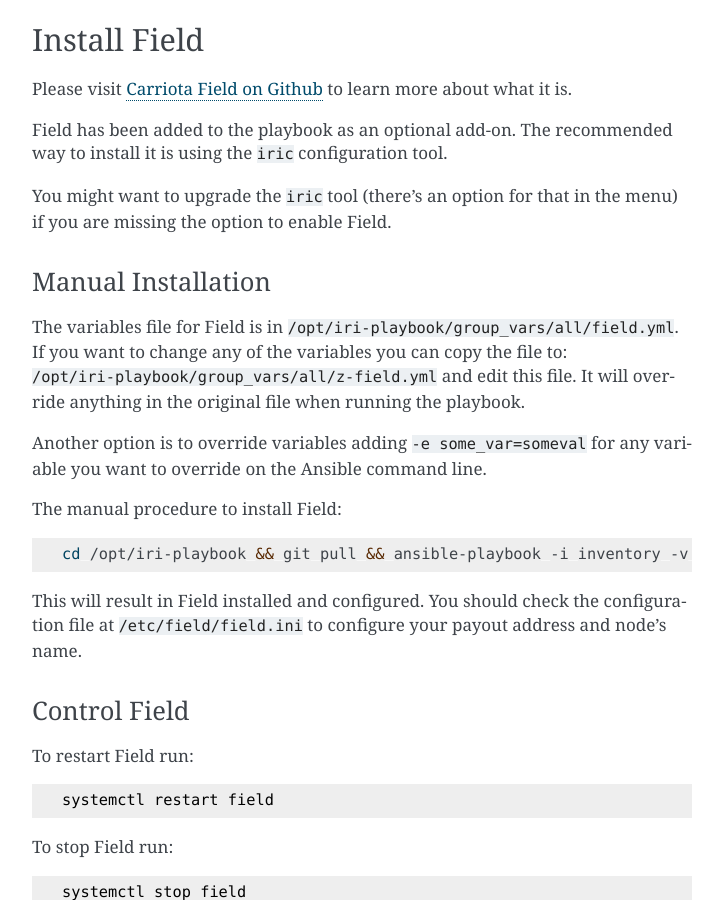
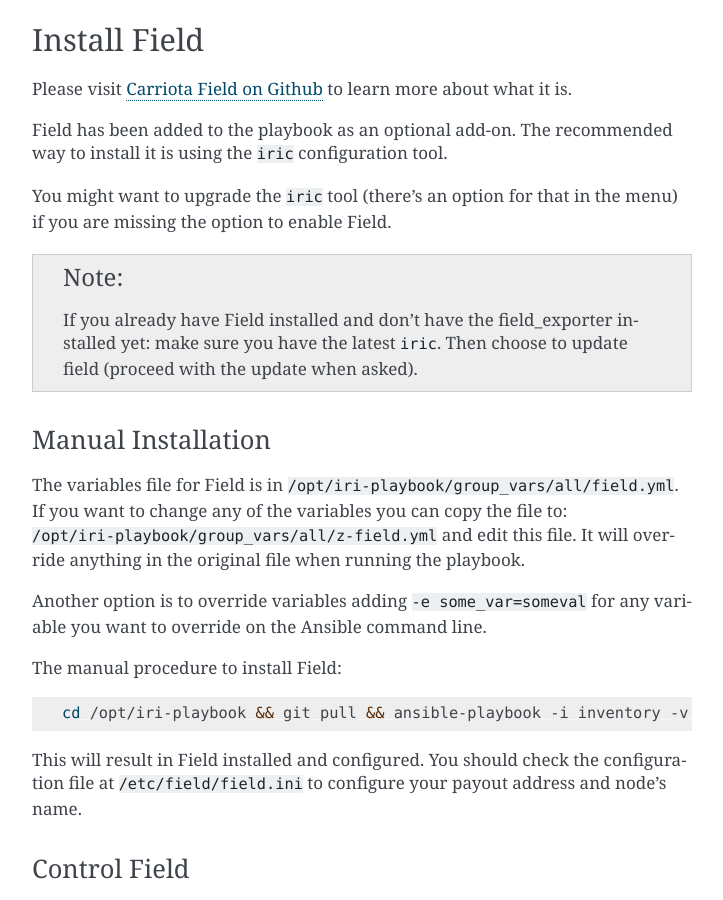
Before and after one commit to nuriel77/iri-playbook, a Sphinx documentation site: the page built from docs/installation.rst, in a window 1280 px wide and 900 px high, scrolled down 9559 px. Shown: the whole window, without its empty margins (388-1111 px from the left). Built offline with Sphinx 7.4.7, drawn with Linux system fonts in a browser that asks for light colours.

Commit message:
Updated doc update field using iric

```diff
--- a/docs/installation.rst
+++ b/docs/installation.rst
@@ -437,6 +437,10 @@
 
 You might want to upgrade the ``iric`` tool (there's an option for that in the menu) if you are missing the option to enable Field.
 
+.. note::
+
+  If you already have Field installed and don't have the field_exporter installed yet: make sure you have the latest ``iric``. Then choose to update field (proceed with the update when asked).
+
 
 Manual Installation
 -------------------
```
